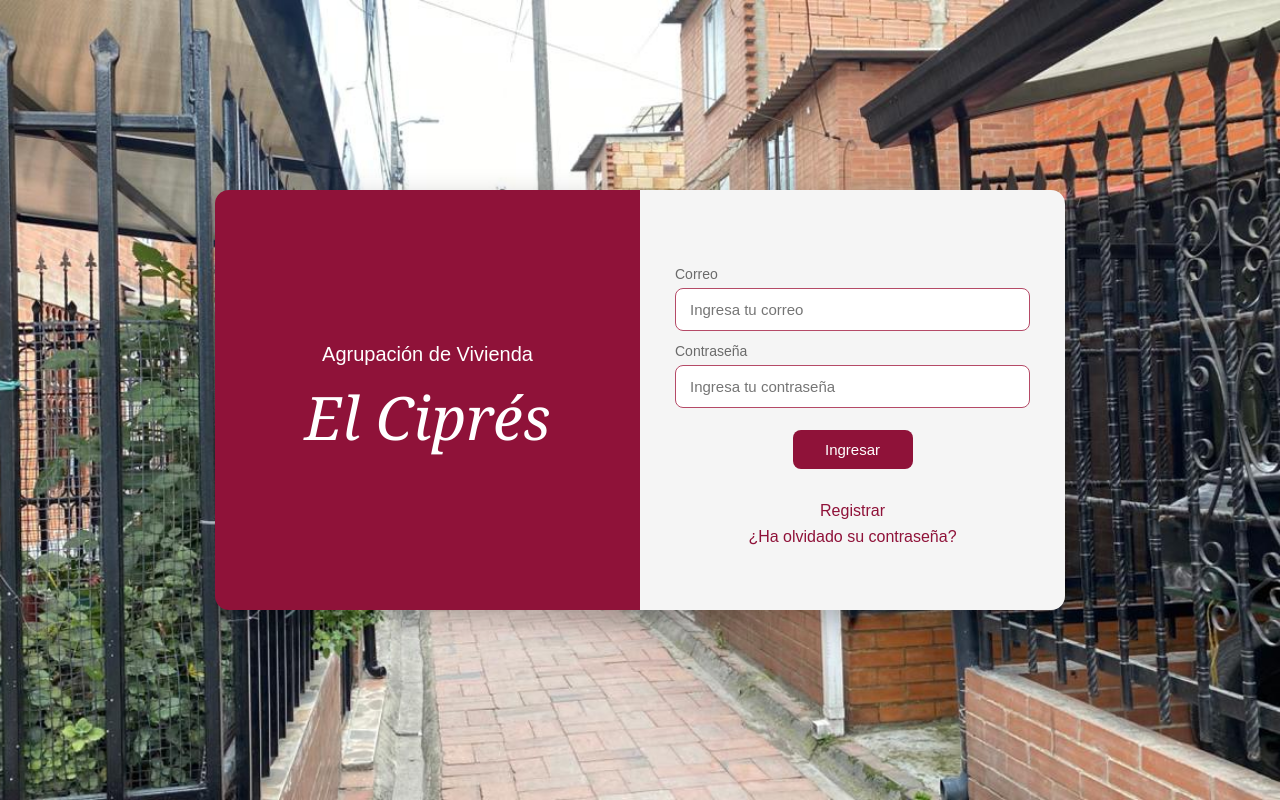
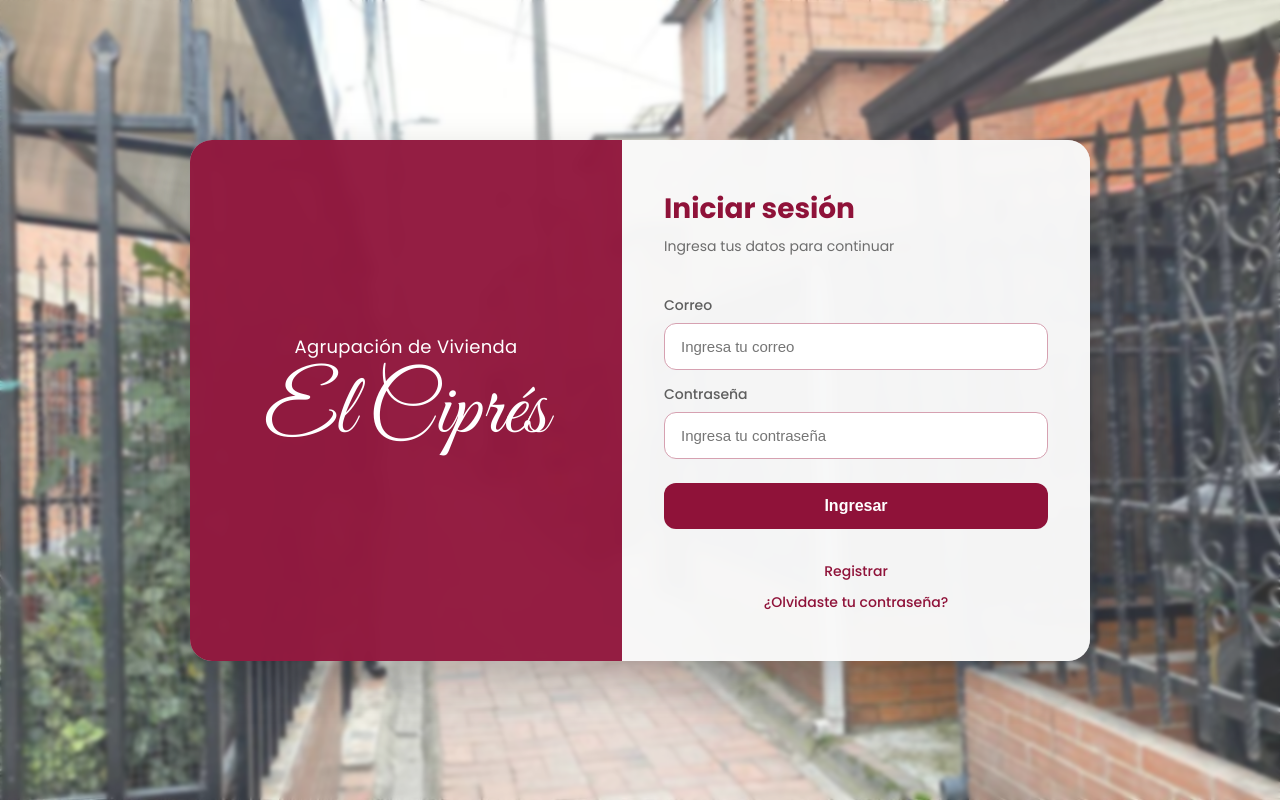
Before and after one commit to yesicadp/Gestion-conjunto, a Flask app: page /login in a window 1280 px wide. Run offline with Flask 3, Linux system fonts and the light colour scheme.

Commit message:
Cambios pequeños

```diff
--- a/app/database.py
+++ b/app/database.py
@@ -10,7 +10,7 @@ def obtener_conexion():
         conexion = mysql.connector.connect(
             host='localhost',
             user='root',
-            password='JAlPL141618oN*',
+            password='1234',
             database='el_cipres'  # Conectamos a la DB de Jhonsito
         )
 
--- a/app/static/css/login.css
+++ b/app/static/css/login.css
@@ -5,7 +5,7 @@
 }
 
 body {
-    font-family: Arial, sans-serif;
+    font-family: 'Poppins', sans-serif;
 }
 
 .fondo {
@@ -16,58 +16,85 @@ body {
     display: flex;
     justify-content: center;
     align-items: center;
-    padding: 20px;
+    padding: 24px;
 }
 
 .overlay {
     position: absolute;
     inset: 0;
-    background: rgba(255, 255, 255, 0.12);
+    background: rgba(255, 255, 255, 0.18);
+    backdrop-filter: blur(2px);
 }
 
 .login-container {
     position: relative;
     z-index: 2;
     display: flex;
-    width: 850px;
+    width: 900px;
     max-width: 100%;
-    min-height: 420px;
-    border-radius: 14px;
+    min-height: 470px;
+    border-radius: 22px;
     overflow: hidden;
-    box-shadow: 0 10px 30px rgba(0,0,0,0.25);
+    box-shadow: 0 18px 45px rgba(0, 0, 0, 0.22);
+    background: rgba(255, 255, 255, 0.55);
+    backdrop-filter: blur(6px);
 }
 
 .login-left {
-    width: 50%;
-    background: #8f1239;
+    width: 48%;
+    background: rgba(143, 18, 57, 0.95);
     color: white;
     display: flex;
     flex-direction: column;
     justify-content: center;
     align-items: center;
-    padding: 30px;
+    padding: 40px 30px;
     text-align: center;
 }
 
 .login-left p {
-    font-size: 20px;
-    margin-bottom: 10px;
+    font-size: 18px;
+    margin-bottom: 12px;
+    font-weight: 400;
+    letter-spacing: 0.3px;
 }
 
 .login-left h1 {
-    font-size: 60px;
-    font-family: Georgia, serif;
-    font-style: italic;
+    font-family: 'Great Vibes', cursive;
+    font-size: 86px;
     font-weight: normal;
+    line-height: 0.95;
+    margin-bottom: 14px;
+}
+
+.login-left span {
+    font-size: 15px;
+    opacity: 0.9;
 }
 
 .login-right {
-    width: 50%;
-    background: #f5f5f5;
+    width: 52%;
+    background: rgba(248, 248, 248, 0.96);
     display: flex;
     flex-direction: column;
     justify-content: center;
-    padding: 40px 35px;
+    padding: 48px 42px;
+}
+
+.form-encabezado {
+    margin-bottom: 24px;
+}
+
+.form-encabezado h2 {
+    color: #8f1239;
+    font-size: 28px;
+    margin-bottom: 6px;
+    font-weight: 700;
+}
+
+.form-encabezado p {
+    color: #6d6d6d;
+    font-size: 14px;
 }
 
 .login-right form {
@@ -76,35 +103,40 @@ body {
 }
 
 .login-right label {
-    color: #6b6b6b;
+    color: #5f5f5f;
     font-size: 14px;
-    margin-bottom: 6px;
-    margin-top: 12px;
+    font-weight: 500;
+    margin-bottom: 7px;
+    margin-top: 14px;
 }
 
 .login-right input {
-    padding: 12px 14px;
-    border: 1px solid #b54a67;
-    border-radius: 8px;
+    padding: 14px 16px;
+    border: 1px solid #d6a1b1;
+    border-radius: 12px;
     outline: none;
     font-size: 15px;
     background: white;
+    transition: 0.2s ease;
 }
 
 .login-right input:focus {
     border-color: #8f1239;
+    box-shadow: 0 0 0 3px rgba(143, 18, 57, 0.10);
 }
 
 .login-right button {
-    width: 120px;
-    margin: 22px auto 0;
-    padding: 11px;
+    width: 100%;
+    margin-top: 24px;
+    padding: 14px;
     background: #8f1239;
     color: white;
     border: none;
-    border-radius: 8px;
+    border-radius: 12px;
     cursor: pointer;
-    font-size: 15px;
+    font-size: 16px;
+    font-weight: 600;
+    transition: 0.2s ease;
 }
 
 .login-right button:hover {
@@ -112,7 +144,7 @@ body {
 }
 
 .extras {
-    margin-top: 25px;
+    margin-top: 22px;
     text-align: center;
 }
 
@@ -120,17 +152,28 @@ body {
     display: block;
     color: #8f1239;
     text-decoration: none;
-    margin-top: 8px;
-    font-size: 16px;
+    margin-top: 10px;
+    font-size: 14px;
+    font-weight: 500;
+    transition: 0.2s;
 }
 
 .extras a:hover {
     text-decoration: underline;
+    color: #74102f;
+}
+
+.mensaje-error {
+    color: #b00020;
+    font-size: 14px;
+    margin-top: 12px;
+    text-align: center;
 }
 
 @media (max-width: 768px) {
     .login-container {
         flex-direction: column;
+        min-height: auto;
     }
 
     .login-left,
@@ -138,14 +181,15 @@ body {
         width: 100%;
     }
 
+    .login-left {
+        padding: 35px 24px;
+    }
+
     .login-left h1 {
-        font-size: 48px;
+        font-size: 68px;
+    }
+
+    .login-right {
+        padding: 36px 24px;
     }
 }
-
-.mensaje-error {
-    color: #b00020;
-    font-size: 14px;
-    margin-top: 10px;
-    text-align: center;
-}
--- a/app/templates/login.html
+++ b/app/templates/login.html
@@ -5,44 +5,47 @@
     <meta name="viewport" content="width=device-width, initial-scale=1.0">
     <title>Login - El Ciprés</title>
 
-    <!-- CSS -->
-    <link rel="stylesheet" href="{{ url_for('static', filename='css/login.css') }}">
+    <link rel="preconnect" href="https://fonts.googleapis.com">
+    <link rel="preconnect" href="https://fonts.gstatic.com" crossorigin>
+    <link href="https://fonts.googleapis.com/css2?family=Great+Vibes&family=Poppins:wght@400;500;600;700&display=swap" rel="stylesheet">
+
+    <link rel="stylesheet" href="{{ url_for('static', filename='css/login.css') }}?v=2">
 </head>
 <body>
 
-    <!-- FONDO -->
     <div class="fondo">
+        <div class="overlay"></div>
 
-        <!-- CONTENEDOR PRINCIPAL -->
         <div class="login-container">
 
-            <!-- LADO IZQUIERDO -->
             <div class="login-left">
                 <p>Agrupación de Vivienda</p>
                 <h1>El Ciprés</h1>
             </div>
 
-            <!-- LADO DERECHO -->
             <div class="login-right">
+                <div class="form-encabezado">
+                    <h2>Iniciar sesión</h2>
+                    <p>Ingresa tus datos para continuar</p>
+                </div>
 
-                <!-- FORMULARIO -->
-                <form action="http://127.0.0.1:5000/login" method="POST">
-                    <label>Correo</label>
-                    <input type="email" name="correo" placeholder="Ingresa tu correo" required>
-                    <label>Contraseña</label>
-                    <input type="password" name="contrasena" placeholder="Ingresa tu contraseña" required>
+                <form action="{{ url_for('main.login') }}" method="POST">
+                    <label for="correo">Correo</label>
+                    <input type="email" id="correo" name="correo" placeholder="Ingresa tu correo" required>
+
+                    <label for="contrasena">Contraseña</label>
+                    <input type="password" id="contrasena" name="contrasena" placeholder="Ingresa tu contraseña" required>
+
                     <button type="submit">Ingresar</button>
                 </form>
 
                 <div class="extras">
-                    <a href="#">Registrar</a>
-                    <a href="#">¿Ha olvidado su contraseña?</a>
+                    <a href="{{ url_for('main.en_proceso') }}">Registrar</a>
+                    <a href="{{ url_for('main.en_proceso') }}">¿Olvidaste tu contraseña?</a>
                 </div>
-
             </div>
 
         </div>
-
     </div>
 
 </body>
```
Also changed, not shown: app/static/css/dashboard.css (+51 -21 lines), app/templates/dashboard_admin.html (+12 -10 lines), app/templates/dashboard_residente.html (+16 -10 lines).
